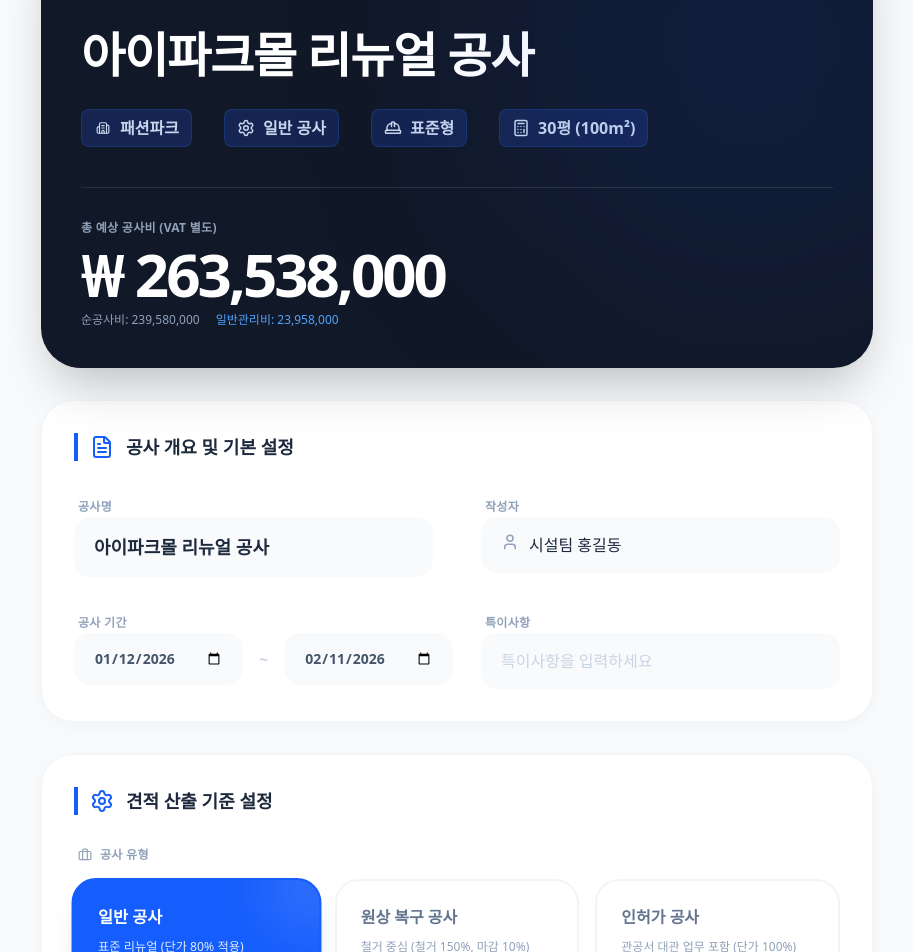
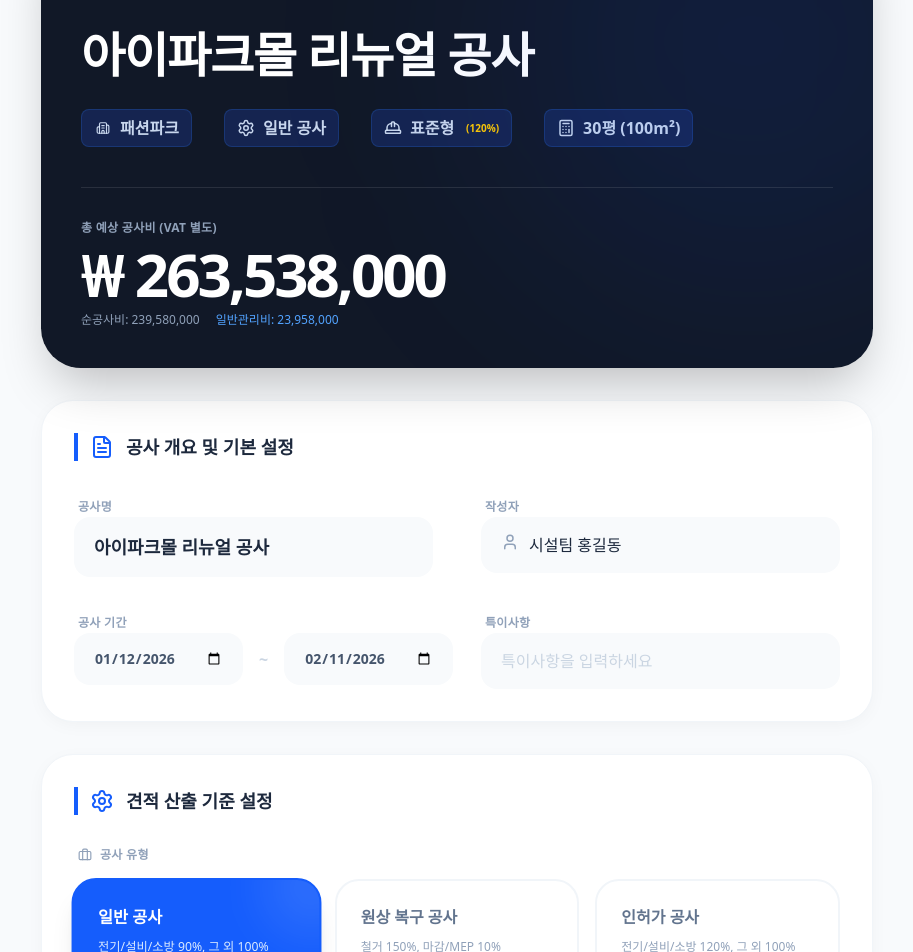
Before and after one commit to kyounghokim185/ipark-estimate-system, a Next.js app: page / in a window 1280 px wide. Shown: the part 180-1132 px from the top of the page, without its empty margins (183-1096 px from the left). Built offline with nearby package versions, Linux system fonts and the light colour scheme.

Commit message:
Update multiplier logic: visualize grade %, detail construction type desc, and fix calculation ref

```diff
--- a/src/app/page.tsx
+++ b/src/app/page.tsx
@@ -73,9 +73,9 @@
     };
 
     const constructionTypes: Record<ConstructionType, { name: string; desc: string }> = {
-        general: { name: '일반 공사', desc: '표준 리뉴얼 (단가 80% 적용)' },
-        restoration: { name: '원상 복구 공사', desc: '철거 중심 (철거 150%, 마감 10%)' },
-        permit: { name: '인허가 공사', desc: '관공서 대관 업무 포함 (단가 100%)' }
+        general: { name: '일반 공사', desc: '전기/설비/소방 90%, 그 외 100%' },
+        restoration: { name: '원상 복구 공사', desc: '철거 150%, 마감/MEP 10%' },
+        permit: { name: '인허가 공사', desc: '전기/설비/소방 120%, 그 외 100%' }
     };
 
     // --- State Management ---
@@ -194,6 +194,30 @@
             return { ...scope, area: pyeongArea };
         }));
     }, [area]);
+
+    const getGradeMultiplier = (g: GradeType, p: number) => {
+        if (g === 'standard') {
+            if (p < 100) return 1.2;
+            if (p < 500) return 1.1;
+            if (p < 1000) return 1.0;
+            return 0.9;
+        }
+        if (g === 'basic') {
+            if (p < 100) return 1.2;
+            if (p < 500) return 1.0;
+            if (p < 1000) return 0.9;
+            return 0.8;
+        }
+        if (g === 'premium') {
+            if (p < 100) return 1.3;
+            if (p < 500) return 1.2;
+            if (p < 1000) return 1.1;
+            return 1.0;
+        }
+        return 1.0;
+    };
+
+    const currentGradeMultiplier = getGradeMultiplier(grade, area * 0.3025);
 
     useEffect(() => {
         const pyeong = area * 0.3025;
@@ -373,7 +397,7 @@
                     <div className="flex flex-wrap gap-2 md:gap-x-8 md:gap-y-3 text-xs md:text-base text-blue-100/90 mb-6 md:mb-10 font-bold">
                         <span className="flex items-center gap-1 md:gap-2 bg-blue-900/40 px-2 py-1 md:px-3 md:py-1.5 rounded-lg border border-blue-500/20"><Building2 size={14} className="md:w-[18px]" /> {zones[zone].name}</span>
                         <span className="flex items-center gap-2 bg-blue-900/40 px-3 py-1.5 rounded-lg border border-blue-500/20"><Settings size={18} /> {constructionTypes[constructionType].name}</span>
-                        <span className="flex items-center gap-2 bg-blue-900/40 px-3 py-1.5 rounded-lg border border-blue-500/20"><HardHat size={18} /> {grades[grade].name}</span>
+                        <span className="flex items-center gap-2 bg-blue-900/40 px-3 py-1.5 rounded-lg border border-blue-500/20"><HardHat size={18} /> {grades[grade].name} <span className="text-yellow-400 text-[10px] ml-1">({Math.round(currentGradeMultiplier * 100)}%)</span></span>
                         <span className="flex items-center gap-2 bg-blue-900/40 px-3 py-1.5 rounded-lg border border-blue-500/20"><Calculator size={18} /> {Math.round(area * 0.3025)}평 ({area}m²)</span>
                     </div>
 
```
